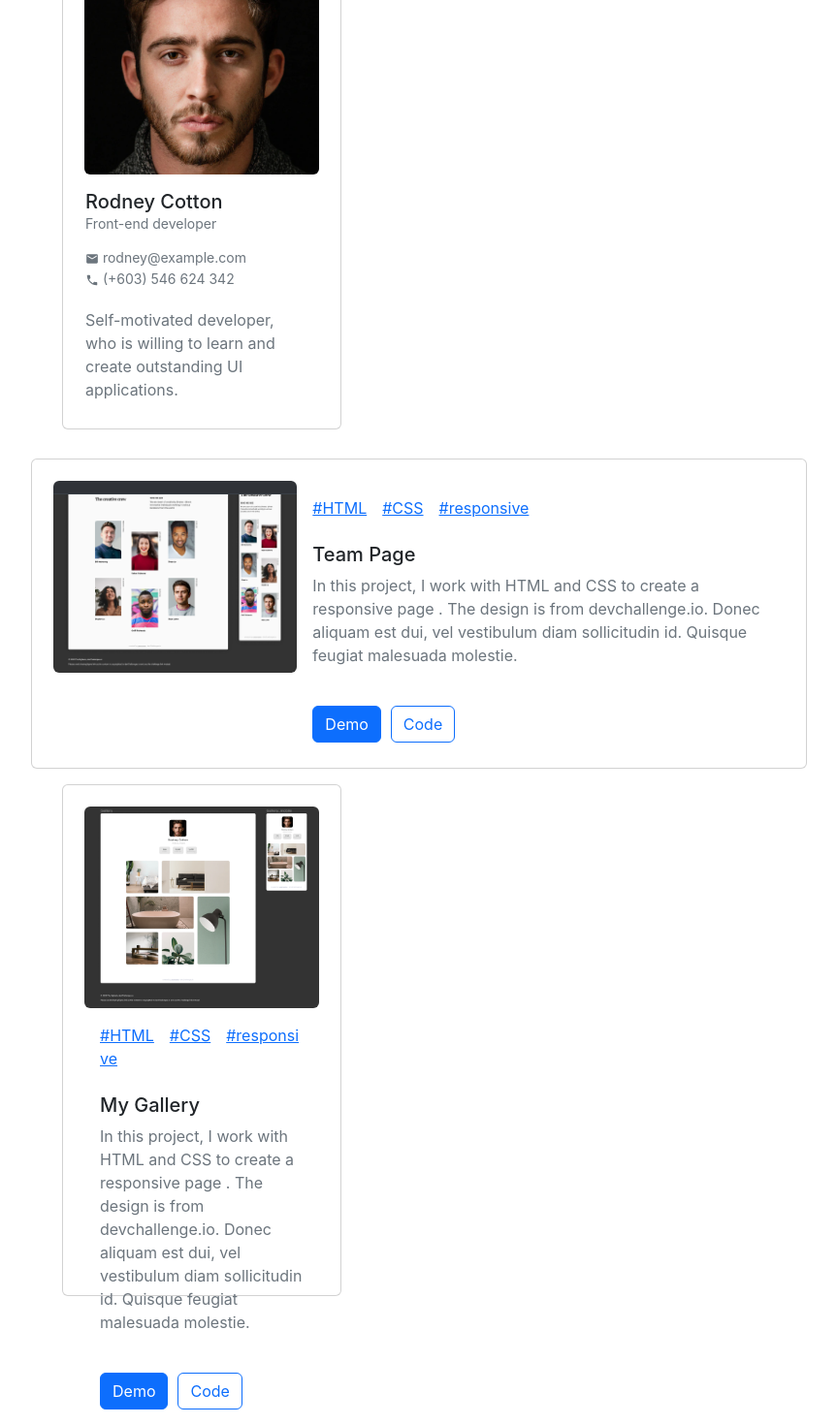
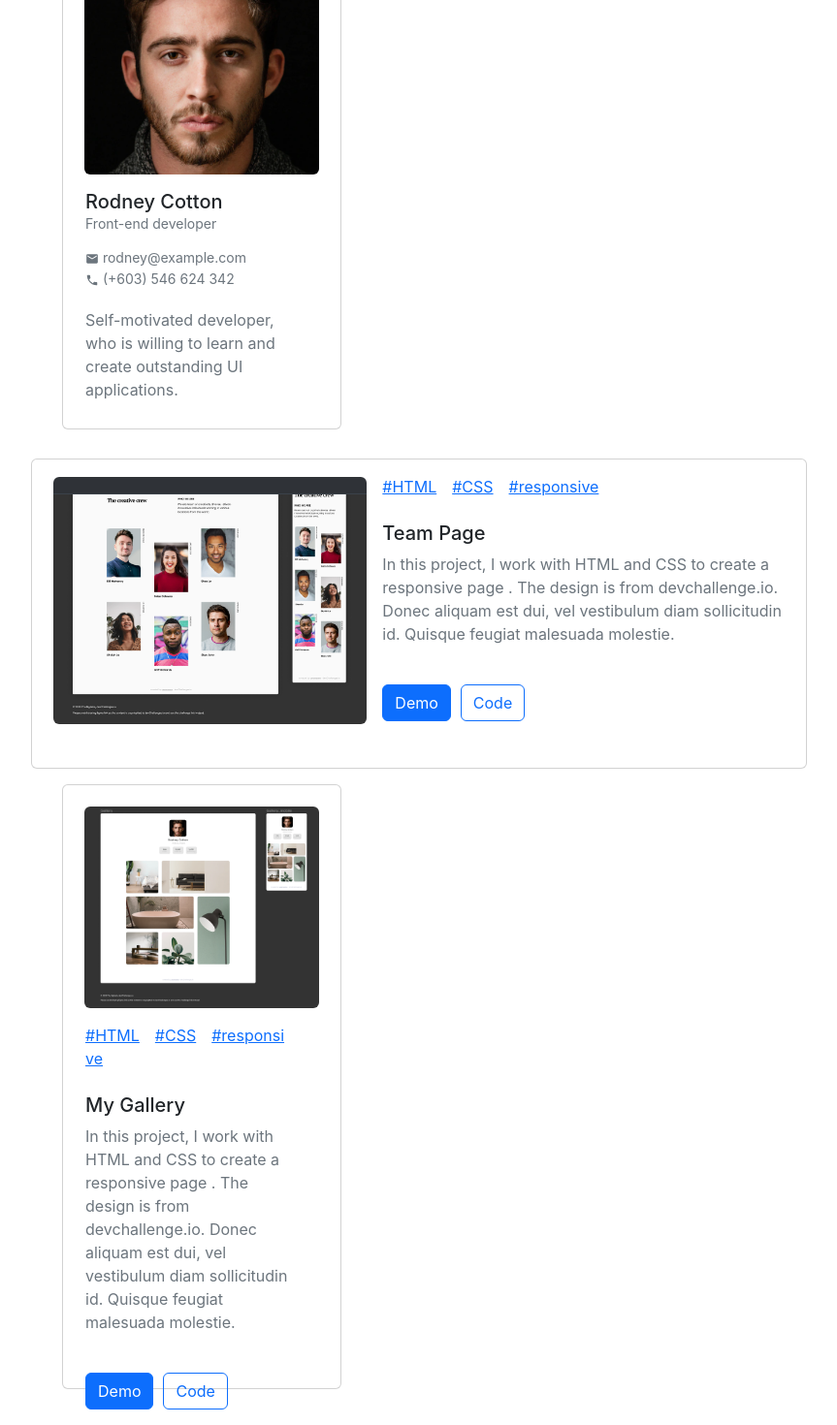
Before and after one commit to hasanaimroatun/wpu-portofolioChallenge, a React (Create React App) app: page / in a window 1280 px wide. Shown: the part 371-1841 px from the top of the page at 97% size, without its empty margins (208-1071 px from the left). Built offline with nearby package versions, Linux system fonts and the light colour scheme.

Commit message:
mengubah posisi

```diff
--- a/src/components/Biodata2.js
+++ b/src/components/Biodata2.js
@@ -6,13 +6,13 @@ function Biodata2() {
   return (
     <div class="card" style={{width:"18rem", height:"33rem", padding:"22px", marginLeft:"17rem"}}>
         <img src={img1} class="card-img-top rounded" alt="profile"/>
-        <div class="card-body">
-            <h5
-                class="card-title"
-                style={{
-                    position:"relative",
-                    left:"-15px"
-                }}>
+        <div
+            class="card-body"
+            style={{
+                position:"relative",
+                left:"-15px"
+            }}>
+            <h5 class="card-title">
                     Rodney Cotton
             </h5>
             <p class="card-text">
@@ -20,7 +20,6 @@ function Biodata2() {
                     class="text-muted"
                     style={{
                         position:"relative",
-                        left:"-15px",
                         top:"-10px"
                     }}>
                     Front-end developer
@@ -31,7 +30,6 @@ function Biodata2() {
                     class="text-muted"
                     style={{
                         position:"relative",
-                        left:"-15px",
                         top:"-15px"
                     }}>
                     <MdMail /> rodney@example.com
@@ -42,7 +40,6 @@ function Biodata2() {
                     class="text-muted"
                     style={{
                         position:"relative",
-                        left:"-15px",
                         top:"-33px"
                     }}>
                     <MdPhone /> (+603) 546 624 342
@@ -52,7 +49,6 @@ function Biodata2() {
                 class="card-text text-muted"
                 style={{
                     position:"relative",
-                    left:"-15px",
                     top:"-30px"
                 }}>
                 Self-motivated developer, who is willing to learn and create outstanding UI applications.
--- a/src/components/Project1.js
+++ b/src/components/Project1.js
@@ -9,13 +9,18 @@ function Project1() {
             width:"50rem",
             height:"20rem",
             margin:"30px auto",
-            padding:"22px"
+            paddingLeft:"22px"
             }}>
         <div class="row g-0">
-            <div class="col-md-4">
+            <div
+                class="col-md-5"
+                style={{
+                    position:"relative",
+                    top:"18px"
+            }}>
             <img src={img2} class="img-fluid rounded" alt="profile"/>
             </div>
-            <div class="col-md-8">
+            <div class="col-md-7">
             <div class="card-body">
                 <a
                     href="https://github.com/hasanaimroatun/wpu-TeamPageChallenge/blob/main/index.html"
--- a/src/components/Project2.js
+++ b/src/components/Project2.js
@@ -5,9 +5,14 @@ function Project2() {
   return (
     <div
         class="card"
-        style={{width:"18rem", height:"33rem", padding:"22px", marginLeft:"17rem"}}>
+        style={{width:"18rem", height:"39rem", padding:"22px", marginLeft:"17rem"}}>
         <img src={img3} class="img-fluid rounded" alt="profile"/>
-        <div class="card-body">
+        <div
+            class="card-body"
+            style={{
+                position:"relative",
+                left:"-15px"
+            }}>
             <a
                 href="https://github.com/hasanaimroatun/wpu-myGalleryChallenge/blob/main/index.html"
                 class="card-link">
```
